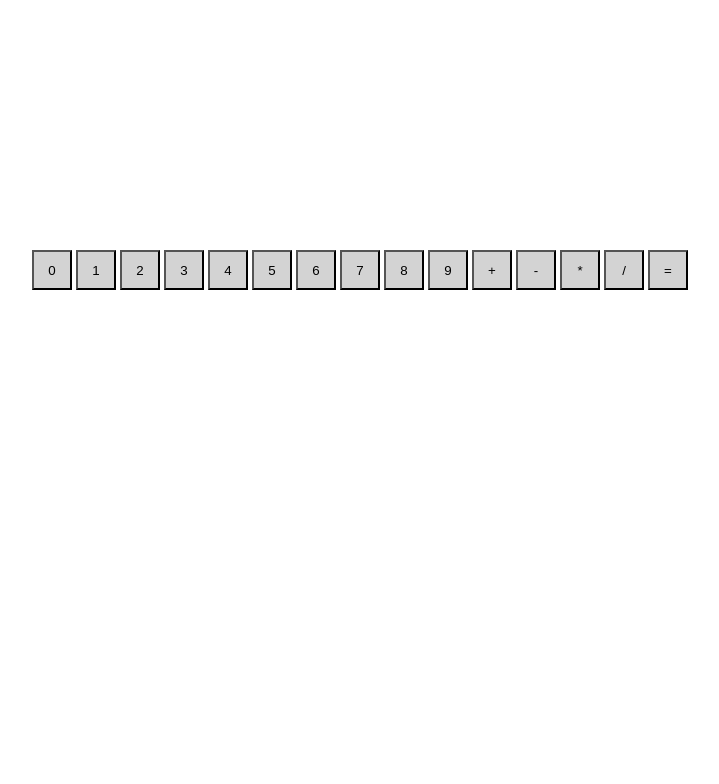
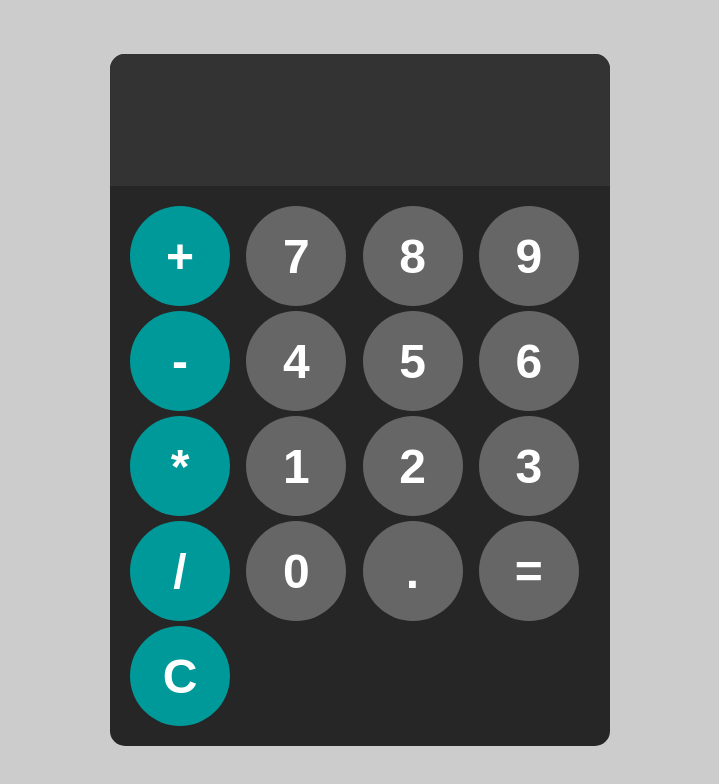
Before and after one commit to JackMorin25/Calculator, a plain HTML site: page index.html in a window 1280 px wide. Shown: the whole page, without its empty margins (280-999 px from the left). Drawn offline with Linux system fonts and the light colour scheme.

Commit message:
finished calc

```diff
--- a/index.html
+++ b/index.html
@@ -7,22 +7,27 @@
     <link rel="stylesheet" href="style.css">
 </head>
 <body>
-    <div id="allButtons">
-        <button class="btn" id="0" onclick="addElement()">0</button>
-        <button class="btn" id="1" onclick="addElement()">1</button>
-        <button class="btn" id="2" onclick="addElement()">2</button>
-        <button class="btn" id="3" onclick="addElement()">3</button>
-        <button class="btn" id="4" onclick="addElement()">4</button>
-        <button class="btn" id="5" onclick="addElement()">5</button>
-        <button class="btn" id="6" onclick="addElement()">6</button>
-        <button class="btn" id="7" onclick="addElement()">7</button>
-        <button class="btn" id="8" onclick="addElement()">8</button>
-        <button class="btn" id="9" onclick="addElement()">9</button>
-        <button class="btn" id="+" onclick="addElement()">+</button>
-        <button class="btn" id="-" onclick="addElement()">-</button>
-        <button class="btn" id="*" onclick="addElement()">*</button>
-        <button class="btn" id="/" onclick="addElement()">/</button>
-        <button class="btn" id="=" onclick="getResult()">=</button>
+    <div id="calculator">
+        <input id="display" readonly>
+        <div id="allButtons">
+            <button class="operator-btn" id="+" onclick="addElement(`+`)">+</button>
+            <button class="btn" id="7" onclick="addElement(`7`)">7</button>
+            <button class="btn" id="8" onclick="addElement(`8`)">8</button>
+            <button class="btn" id="9" onclick="addElement(`9`)">9</button>
+            <button class="operator-btn" id="-" onclick="addElement(`-`)">-</button>
+            <button class="btn" id="4" onclick="addElement(`4`)">4</button>
+            <button class="btn" id="5" onclick="addElement(`5`)">5</button>
+            <button class="btn" id="6" onclick="addElement(`6`)">6</button>
+            <button class="operator-btn" id="*" onclick="addElement(`*`)">*</button>
+            <button class="btn" id="1" onclick="addElement(`1`)">1</button>
+            <button class="btn" id="2" onclick="addElement(`2`)">2</button>
+            <button class="btn" id="3" onclick="addElement(`3`)">3</button>
+            <button class="operator-btn" id="/" onclick="addElement(`/`)">/</button>
+            <button class="btn" id="0" onclick="addElement(`0`)">0</button>
+            <button class="btn" id="." onclick="addElement(`.`)">.</button>
+            <button class="btn" id="=" onclick="getResult()">=</button>
+            <button class="operator-btn" id="C" onclick="clearDisplay()">C</button>
+        </div>
     </div>
 
     <script src="index.js"></script>
--- a/index.js
+++ b/index.js
@@ -1,12 +1,18 @@
-const all_buttons = document.querySelectorAll('.btn');
-console.log(all_buttons);
+const display = document.getElementById("display");
 
-
-
-function addElement(){
-    console.log(`hi`)
+function addElement(input){
+    display.value += input
 }
 
 function getResult(){
+    try{
+        display.value = eval(display.value);
+    }
+    catch(error){
+        display.value = "Error";
+    }
+}
 
+function clearDisplay(){
+    display.value = "";
 }
--- a/style.css
+++ b/style.css
@@ -1,11 +1,57 @@
+body{
+    margin: 0;
+    display: flex;
+    justify-content: center;
+    align-items: center;
+    height: 100vh;
+    background-color: hsl(0, 0%, 80%);
+}
 button{
     background-color: lightgray;
-    height: 40px;
-    width: 40px;
+    height: 100px;
+    width: 100px;
+    border-radius: 50px;
+    border: none;
+    background-color: hsl(0, 0%, 40%);
+    color: white;
+    font-size: 3em;
+    font-weight: bold;
+    cursor: pointer;
 }
-div{
-    max-width: fit-content;
-    margin-left: auto;
-    margin-right: auto;
-    margin-top: 250px;
+#allButtons{
+    display: grid;
+    grid-template-columns: repeat(4,1fr);
+    gap: 5px;
+    padding: 20px;
 }
+#calculator{
+    font: arial, sans-serif;
+    background-color: hsl(0, 0%, 15%);
+    border-radius: 15px;
+    max-width: 500px;
+    overflow: hidden;
+}
+#display{
+    font-size: 5rem;
+    text-align: left;
+    border: none;
+    width: 100%;
+    padding: 20px;
+    background-color: hsl(0, 0%, 20%);
+    color: white;
+}
+.operator-btn{
+    background-color: hsl(180, 100%, 30%);
+}
+.operator-btn:hover{
+    background-color: hsl(180, 100%, 40%);
+}
+.operator-btn:active{
+    background-color: hsl(180, 100%, 45%);
+}
+button:hover{
+    background-color: hsl(0, 0%, 50%);;
+}
+button:active{
+    background-color: hsl(0, 0%, 60%);
+}
```
